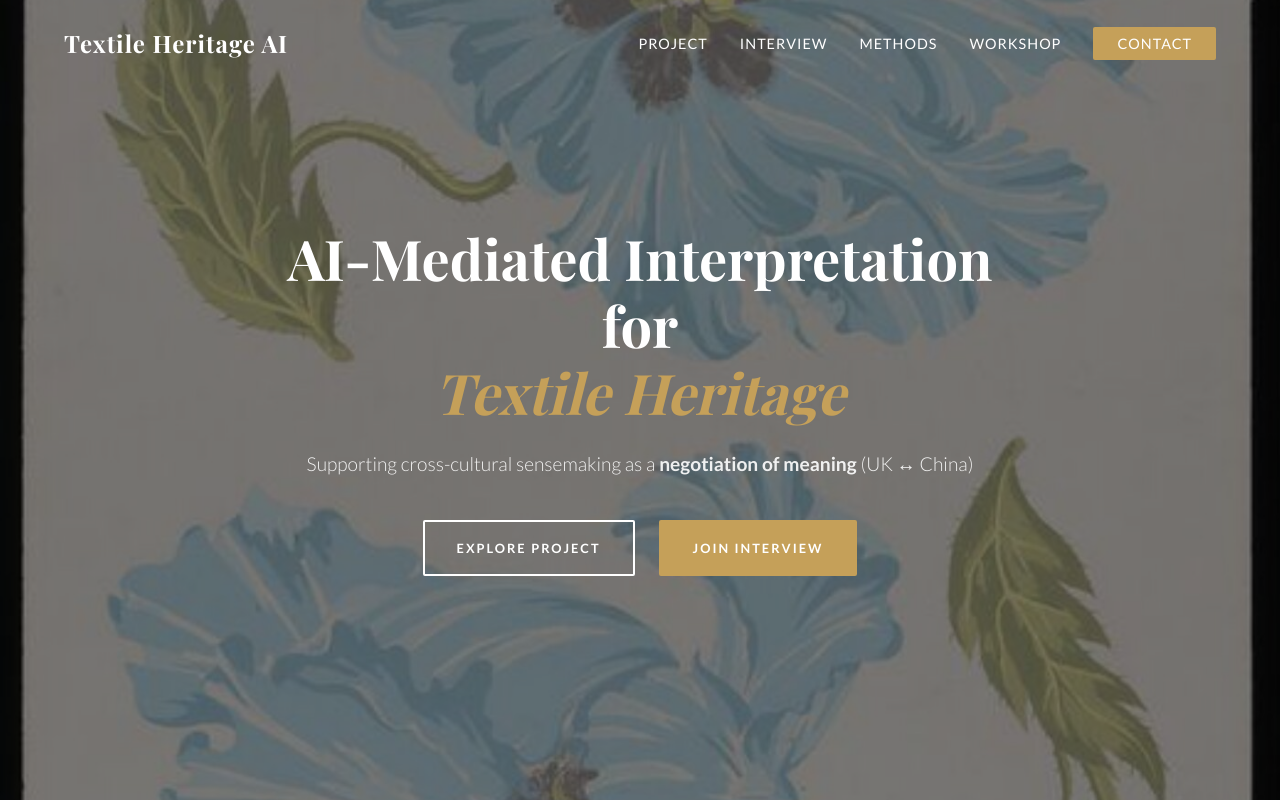
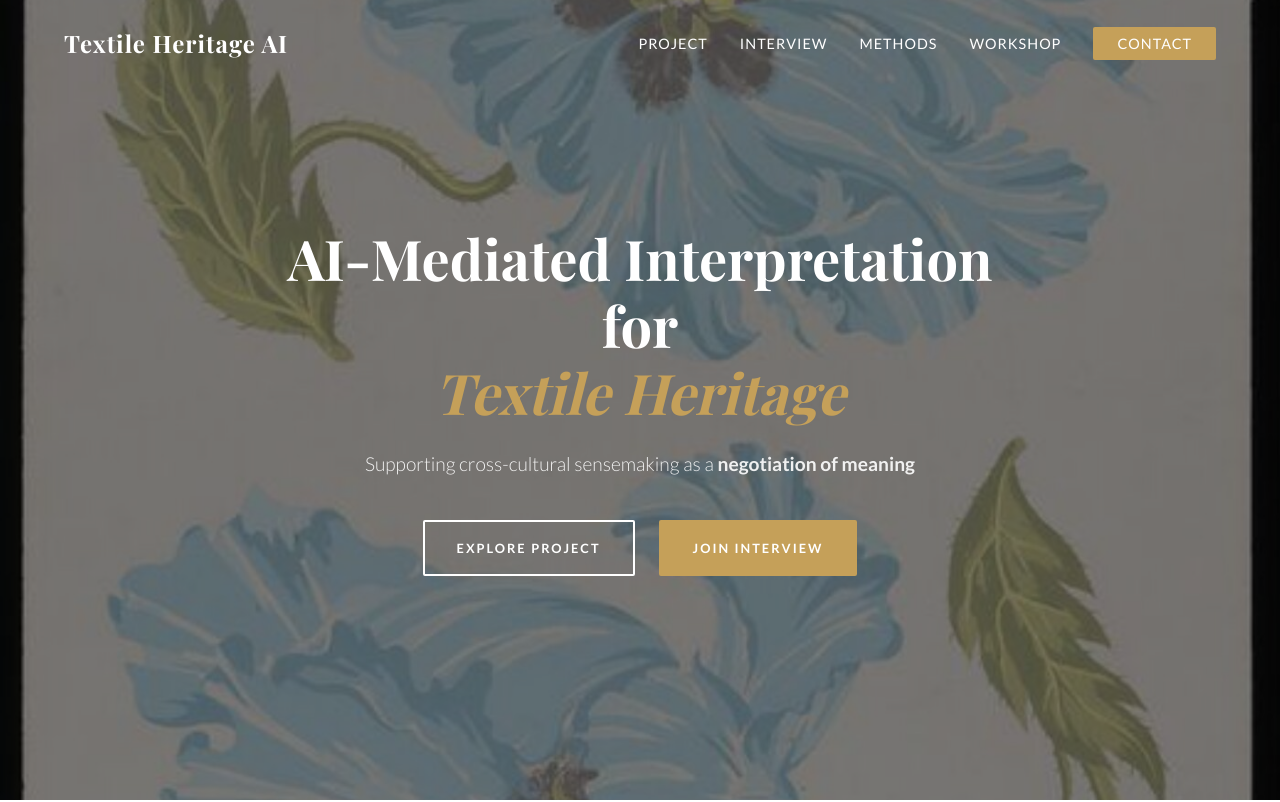
Before and after one commit to Jackson-jjc/AItextile, a plain HTML site: page index.html in a window 1280 px wide. Shown: the top 802 px of the page. Drawn offline with nearby package versions, Linux system fonts and the light colour scheme.

Commit message:
Remove (UK ↔ China) from subtitle

```diff
--- a/index.html
+++ b/index.html
@@ -30,7 +30,7 @@
         <div class="hero-overlay"></div>
         <div class="hero-content">
             <h1>AI-Mediated Interpretation for <br><span class="highlight">Textile Heritage</span></h1>
-            <p class="subtitle">Supporting cross-cultural sensemaking as a <strong>negotiation of meaning</strong> (UK ↔ China)</p>
+            <p class="subtitle">Supporting cross-cultural sensemaking as a <strong>negotiation of meaning</strong></p>
             <div class="cta-group">
                 <a href="#about" class="btn btn-outline">Explore Project</a>
                 <a href="#interview" class="btn btn-filled">Join Interview</a>
```
